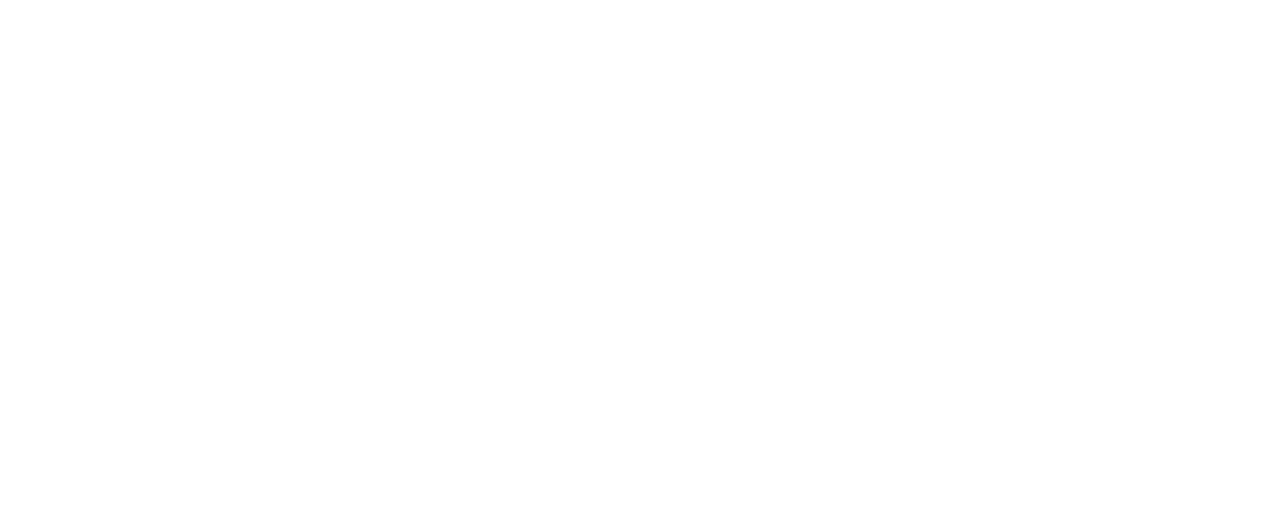
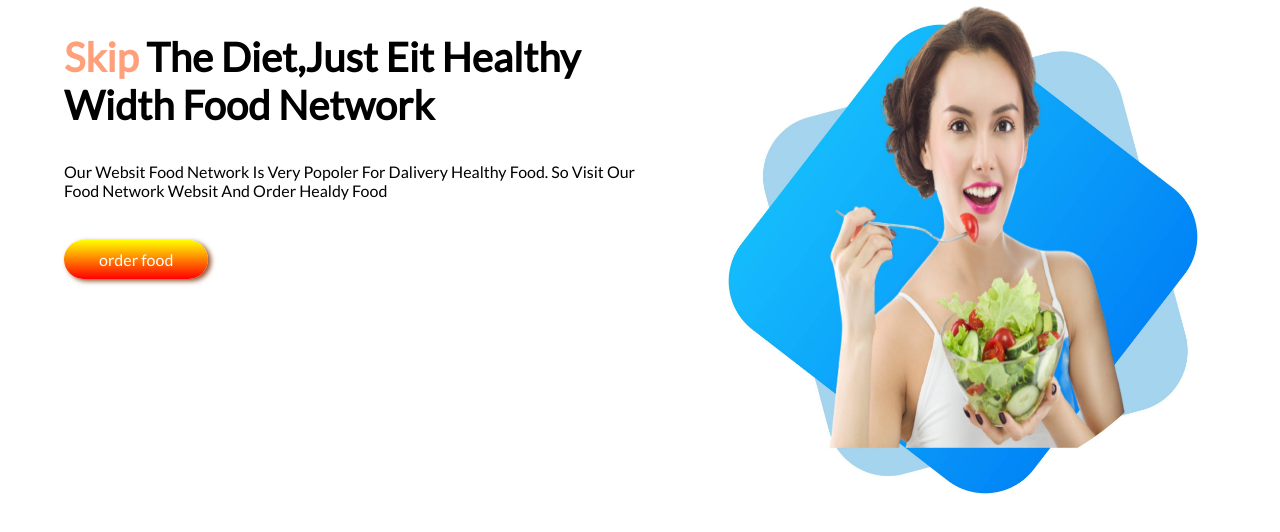
Before and after one commit to foysalmia30/food-network-project, a plain HTML site: page index.html in a window 1280 px wide. Drawn offline with Linux system fonts and the light colour scheme.

Commit message:
added top area

```diff
--- a/index.html
+++ b/index.html
@@ -5,9 +5,21 @@
     <meta http-equiv="X-UA-Compatible" content="IE=edge">
     <meta name="viewport" content="width=device-width, initial-scale=1.0">
     <title>food-network</title>
+    <link rel="preconnect" href="https://fonts.googleapis.com">
+    <link rel="preconnect" href="https://fonts.gstatic.com" crossorigin>
+    <link href="https://fonts.googleapis.com/css2?family=Lato&display=swap" rel="stylesheet">
     <link rel="stylesheet" href="style.css">
 </head>
 <body>
-
+    <section class="top-area">
+       <div class="width-half">
+            <h1><span class="blue-color">skip</span> The Diet,just eit healthy width food network </h1>
+            <p>our websit food network is very popoler for dalivery healthy food. so visit our food network websit and order healdy food</p>
+            <a class="bottom" target="_blank" href="https://www.google.com/">order food</a>
+        </div>
+       <div class="width-half">
+            <img src="images/gril.jpg" alt="gril-picture">
+       </div>
+    </section>
 </body>
 </html>
--- a/style.css
+++ b/style.css
@@ -0,0 +1,36 @@
+body{
+    font-family: 'Lato', sans-serif;
+    margin: 0;
+}
+.blue-color{
+    color:lightsalmon;
+}
+h1{
+    font-size: 40px;
+    text-transform: capitalize;
+}
+p{
+    text-transform: capitalize;
+}
+section{
+    display: flex;
+}
+.width-half{
+    width: 50%;
+    margin-left: 5%;
+}
+.width-half img{
+    width: 90%;
+}
+p{
+    margin-bottom: 50px;
+}
+.bottom{
+    text-decoration: none;
+    background-image: linear-gradient(yellow, red);
+    padding: 10px 35px;
+    border-radius: 20px;
+    color: white;
+    font-weight: 400;
+    box-shadow: 3px 2px 5px rgb(143, 78, 41);
+}
```
Also changed, not shown: images/Frame 58.jpg (added), images/gril.jpg (renamed from images/Group 8449.jpg).
